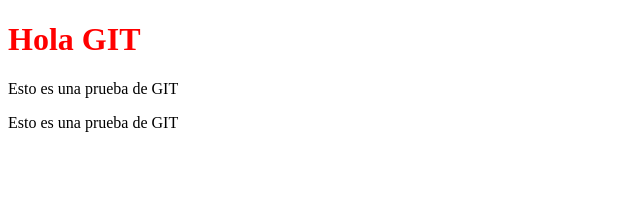
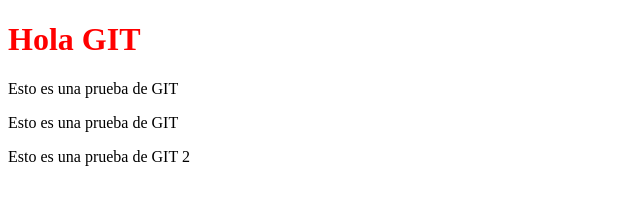
Before and after one commit to davidfer1112/CursoGit, a plain HTML site: page index.html in a window 1280 px wide. Shown: the whole page, without its empty margins (0-640 px from the left). Drawn offline with Linux system fonts and the light colour scheme.

Commit message:
Update index.html

```diff
--- a/index.html
+++ b/index.html
@@ -8,5 +8,6 @@
     <h1>Hola GIT</h1>
     <p>Esto es una prueba de GIT</p>
     <p>Esto es una prueba de GIT</p>
+    <p>Esto es una prueba de GIT 2</p>
 </body>
 </html>
```
